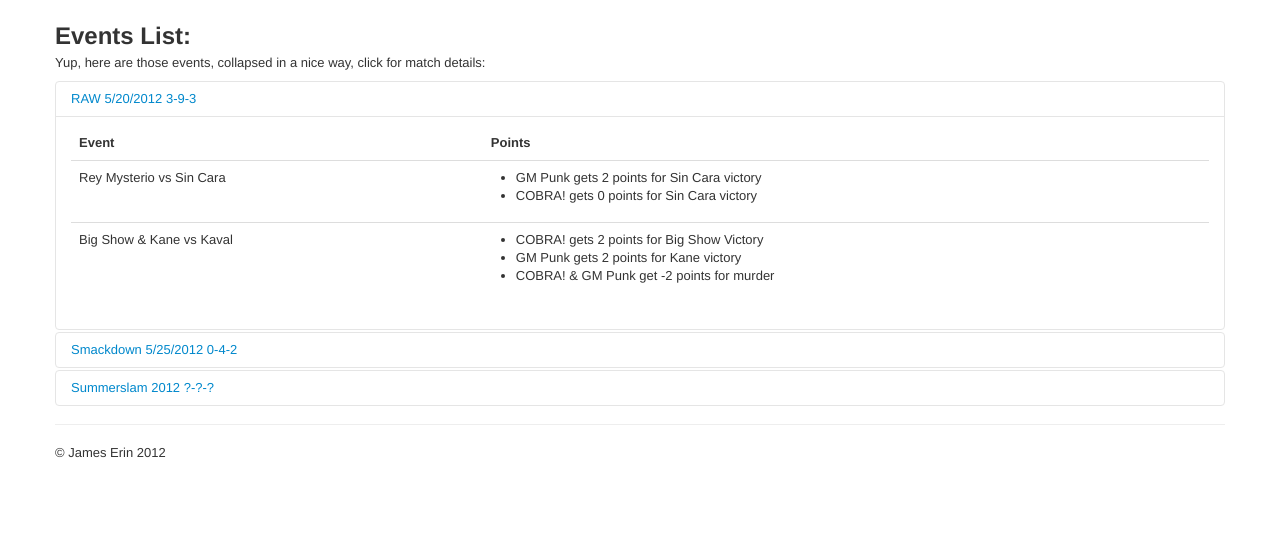
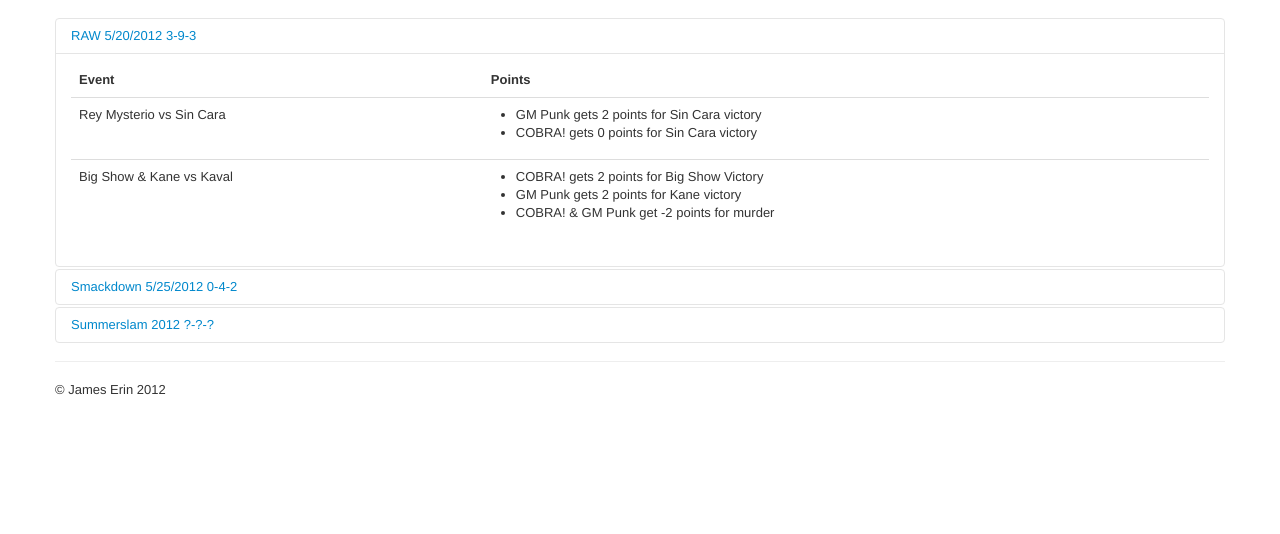
Before and after one commit to jamesturk/fowl, a Django app: page /events/ in a window 1280 px wide. Shown: the part 123-657 px from the top of the page. Run offline with Django 3.2, Linux system fonts and the light colour scheme; some libraries are stand-ins or nearby versions.

Commit message:
changed header on events, started adding stables

```diff
--- a/fowl/game/templates/events.html
+++ b/fowl/game/templates/events.html
@@ -7,9 +7,6 @@
 <h1>Events</h1>
   <p class="lead">Every event that has taken place on RAW, Smackdown, and on PPVs, since the creation of this league.</p>
 </header>
-
-<h2>Events List:</h2>
-          <p>Yup, here are those events, collapsed in a nice way, click for match details:</p>
 
           <div class="accordion" id="accordion2">
             <div class="accordion-group">
```
